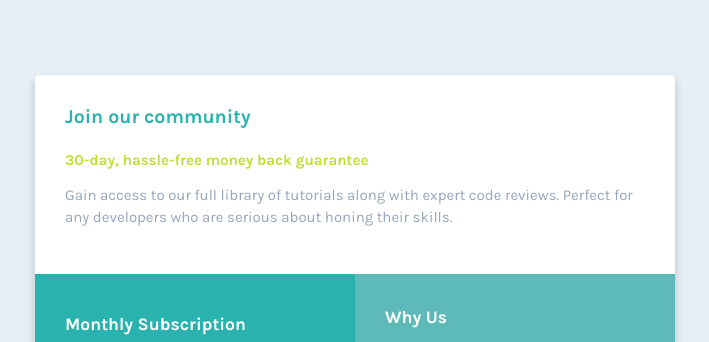
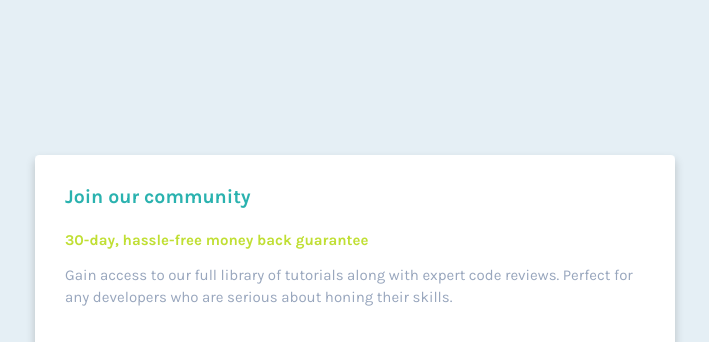
Before and after one commit to seekinfox/single-price-grid-componant-master, a plain HTML site: page index.html in a window 1280 px wide. Shown: the top 342 px of the page, without its empty margins (285-994 px from the left). Drawn offline with Linux system fonts and the light colour scheme.

Commit message:
Add files via upload

```diff
--- a/scss/style.scss
+++ b/scss/style.scss
@@ -130,6 +130,7 @@ body {
 }
 
 @media (min-width: 1000px) {
+
     .container {
         height: 100vh;
         grid-template-columns: repeat(16, 1fr);
@@ -137,8 +138,10 @@ body {
 
         .main-card {
             grid-column: 5/-5;
+            grid-row: 2/-2;
             display: flex;
             flex-direction: column;
+            margin-bottom: 5.5rem;
 
             .flex {
                 padding: 0;
```
Also changed, not shown: css/style.css, 1 other file.
